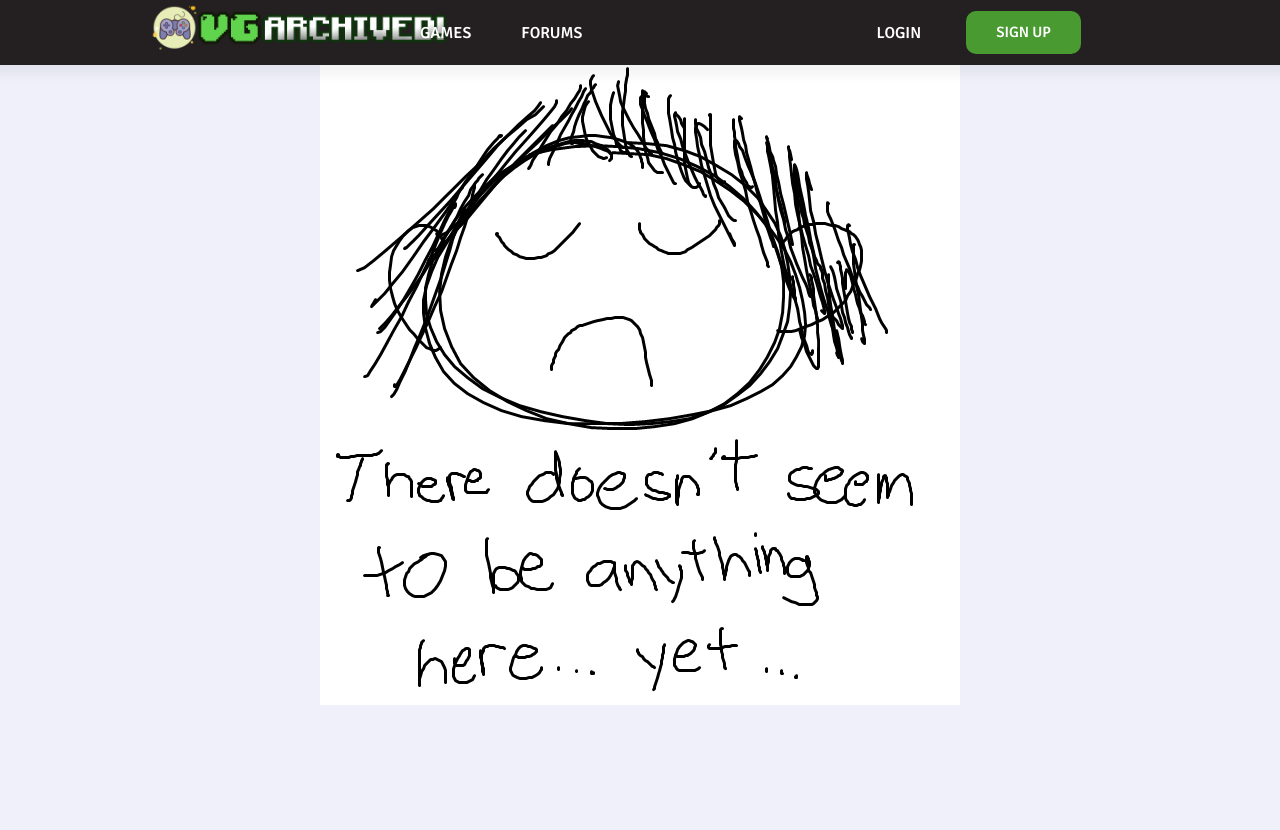
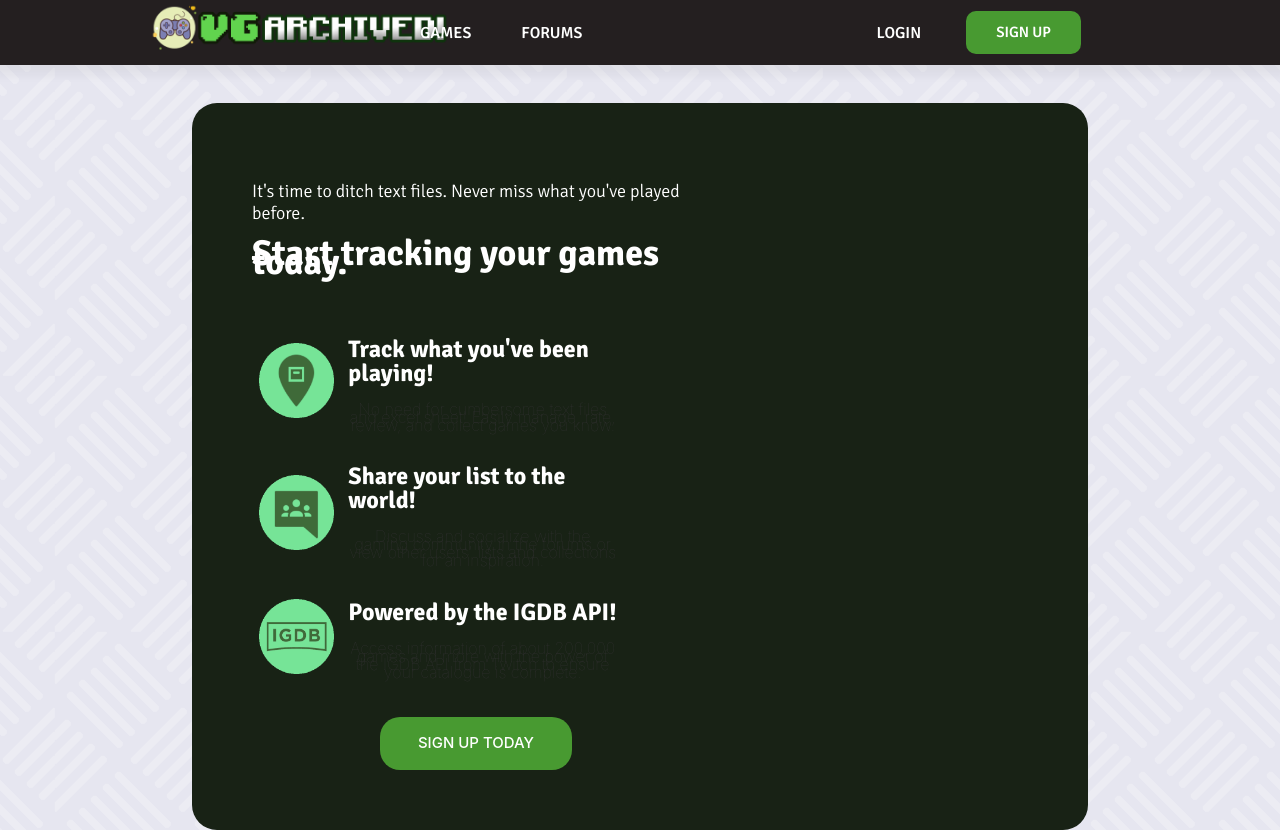
Before and after one commit to ShySpaceSheep/reactjs-vgarchived, a React (Vite) app: page / in a window 1280 px wide. Before the commit the page ends 800 px from the top, so only its background shows below. Built offline with nearby package versions, Linux system fonts and the light colour scheme.

Commit message:
Added hero component on homepage

```diff
--- a/src/assets/global-styles/index.css
+++ b/src/assets/global-styles/index.css
@@ -5,7 +5,12 @@
 
   color-scheme: light dark;
   color: rgba(255, 255, 255, 0.87);
-  background-color: rgb(240, 240, 250);
+  background-color: rgb(230, 230, 240);
+
+  background-image: url("../backgrounds/background-pattern-loop.png");
+  background-repeat: repeat;
+  animation: loopable-bg-anim 10s linear infinite;
+  box-sizing: border-box;
 
   margin-top: 65px;
 
@@ -26,3 +31,12 @@ a:visited {
   text-decoration: none;
   color: black;
 }
+
+@keyframes loopable-bg-anim {
+  from {
+    background-position: 0 0;
+  }
+  to {
+    background-position: 100px 100px;
+  }
+}
--- /dev/null
+++ b/src/components/Hero/FeatureCard.tsx
@@ -0,0 +1,23 @@
+interface FeatureCardProps {
+  img: string;
+  header: string;
+  description: string;
+}
+
+export default function FeatureCard({
+  img,
+  header,
+  description,
+}: FeatureCardProps) {
+  return (
+    <div className="feature-card">
+      <div className="feat-img">
+        <img src={img} height={75} width={75} alt="Feature Icon" />
+      </div>
+      <div className="feat-description">
+        <h2 className="hero-sub-header">{header}</h2>
+        <p className="smaller">{description}</p>
+      </div>
+    </div>
+  );
+}
--- /dev/null
+++ b/src/components/Hero/Hero.css
@@ -0,0 +1,75 @@
+@font-face {
+  font-family: Signika;
+  src: url(../../assets/fonts/signika.ttf) format("truetype");
+}
+
+p.hero-text {
+  line-height: 1.2;
+  text-align: left;
+  color: white;
+  font-family: "Signika";
+  font-size: 18px;
+}
+
+p.smaller {
+  font-size: 16px;
+}
+
+h1.hero-main-header {
+  text-align: left;
+  line-height: 0.25;
+  font-family: "Signika";
+  font-size: 36px;
+  color: white;
+}
+
+h2.hero-sub-header {
+  text-align: left;
+  line-height: 1;
+  font-family: "Signika";
+  color: white;
+}
+
+.hero-container {
+  display: flex;
+  border-radius: 25px;
+  background-color: #182215;
+  margin: 3vw 15vw 0 15vw;
+  height: auto;
+}
+.hero-div-left {
+  width: 50%;
+  padding: 60px;
+}
+.feature-card {
+  display: flex;
+  justify-content: left;
+  align-items: center;
+  gap: 1.5%;
+}
+.feat-img {
+  display: flex;
+  justify-content: center;
+  align-items: center;
+  width: 20%;
+}
+.feat-description {
+  width: 60%;
+}
+.hero-cta-element {
+  background-color: #489a31;
+  border-radius: 20px;
+  margin: 25px 10vw 0px 10vw;
+  padding: 15px 25px 15px 25px;
+  display: flex;
+  align-items: center;
+  color: white;
+  justify-content: center;
+  font-size: 15px;
+  font-weight: 550;
+  transition: 0.2s;
+}
+.hero-cta-element:hover {
+  background-color: #6ad44c;
+  transition: 0.2s;
+}
--- /dev/null
+++ b/src/components/Hero/Hero.tsx
@@ -0,0 +1,48 @@
+import "./Hero.css";
+import iconTracking from "./../../assets/hero-icons/icon-track.png";
+import iconSocials from "./../../assets/hero-icons/icon-socials.png";
+import iconIGDB from "./../../assets/hero-icons/icon-igdb.png";
+import { Link } from "react-router-dom";
+import FeatureCard from "./FeatureCard";
+
+export default function Hero() {
+  return (
+    <div className="scrolling-background">
+      <div className="hero-container">
+        <div className="hero-div-left">
+          <p className="hero-text">
+            It's time to ditch text files. Never miss what you've played before.{" "}
+          </p>
+          <h1 className="hero-main-header">Start tracking your games today.</h1>
+          <div className="feature-list">
+            <FeatureCard
+              img={iconTracking}
+              header="Track what you've been playing!"
+              description="No need for cumbersome text files and excel sheet! Easily
+                  manage, rate, review, and collect games you know."
+            />
+
+            <FeatureCard
+              img={iconSocials}
+              header="Share your list to the world!"
+              description="Discuss and socialize with the gaming community in the forums
+                  or view other users' lists and collections for an inspiration."
+            />
+
+            <FeatureCard
+              img={iconIGDB}
+              header="Powered by the IGDB API!"
+              description="Access information of about 200,000 games and more with the
+                  power of the IGDB API from Twitch to ensure your catalogue is
+                  complete."
+            />
+          </div>
+
+          <Link to="/signup">
+            <div className="hero-cta-element"> SIGN UP TODAY </div>
+          </Link>
+        </div>
+      </div>
+    </div>
+  );
+}
--- a/src/pages/Index.tsx
+++ b/src/pages/Index.tsx
@@ -1,19 +1,11 @@
 import NavigationBar from "../components/NavigationBar/NavigationBar";
-import maintenance_rare from "../assets/maintenance-rare.png";
+import Hero from "../components/Hero/Hero";
 
 export default function Index() {
   return (
     <>
       <NavigationBar />
-      <div
-        style={{
-          display: "flex",
-          alignItems: "center",
-          justifyContent: "center",
-        }}
-      >
-        <img src={maintenance_rare} />
-      </div>
+      <Hero />
     </>
   );
 }
```
